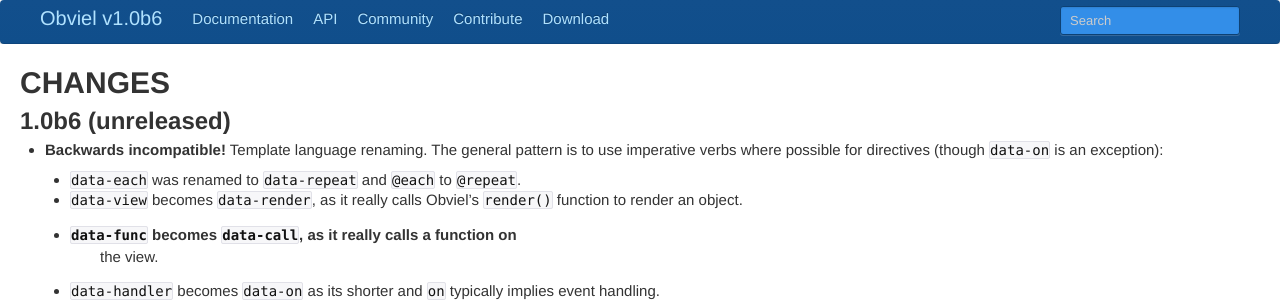
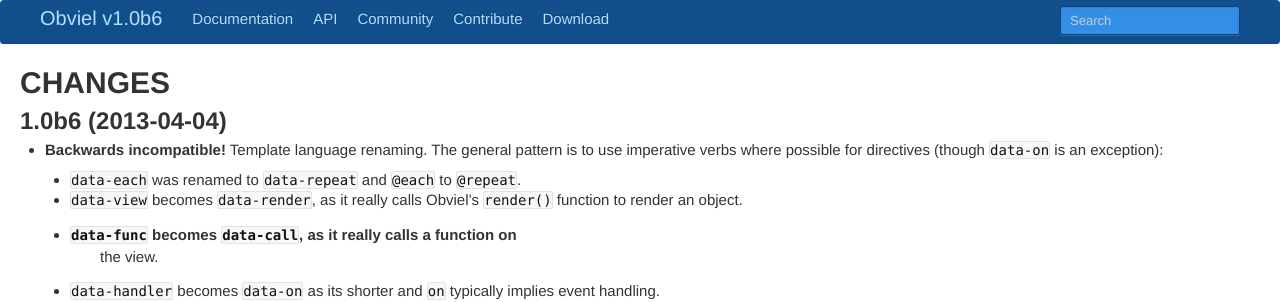
Before and after one commit to obviel/obviel, a Sphinx documentation site: the page built from doc/CHANGES.txt, in a window 1280 px wide and 900 px high. Shown: the top 302 px of the window. Built offline with Sphinx 7.4.7, drawn with Linux system fonts in a browser that asks for light colours.

Commit message:
Prepare for release.

```diff
--- a/doc/CHANGES.txt
+++ b/doc/CHANGES.txt
@@ -1,7 +1,7 @@
 CHANGES
 *******
 
-1.0b6 (unreleased)
+1.0b6 (2013-04-04)
 ==================
 
 * **Backwards incompatible!** Template language renaming. The general
```
